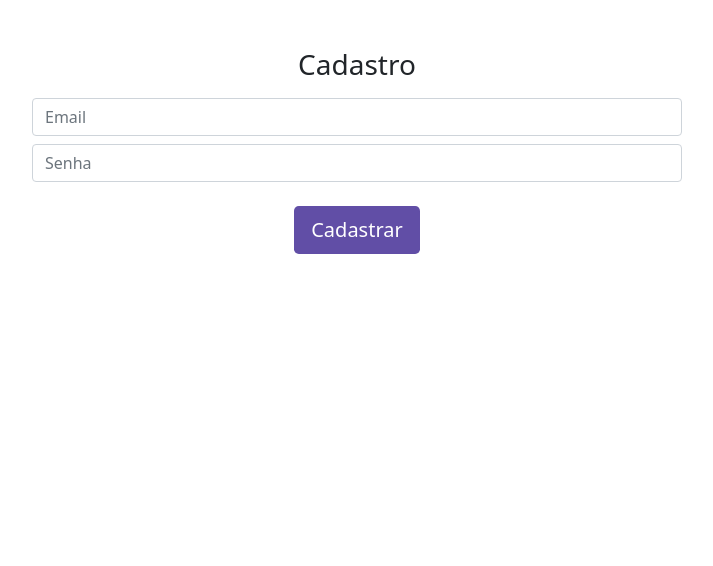
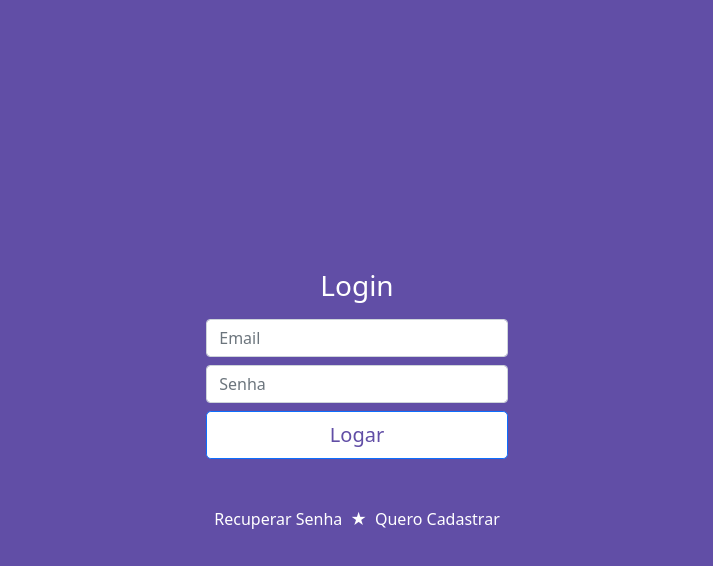
Before and after one commit to andreferreiraalves/eventos, a React (Create React App) app: page / in a window 1280 px wide. Shown: the top 566 px of the page, without its empty margins (283-996 px from the left). Built offline with nearby package versions, Linux system fonts and the light colour scheme.

Commit message:
routerlink

```diff
--- a/package.json
+++ b/package.json
@@ -9,6 +9,7 @@
     "firebase": "^8.2.0",
     "react": "^17.0.1",
     "react-dom": "^17.0.1",
+    "react-router-dom": "^5.2.0",
     "react-scripts": "4.0.1",
     "web-vitals": "^0.2.4"
   },
--- a/src/App.js
+++ b/src/App.js
@@ -1,7 +1,16 @@
+import React from 'react';
+import { BrowserRouter as Router, Route } from 'react-router-dom';
+
+/* Páginas */
+import Login from './view/login/'
+import NovoUsuario from './view/usuario-novo/'
 
 function App() {
   return (
-    <h1>teste</h1>
+    <Router>
+      <Route exact path='/' component={Login} />
+      <Route exact path='/novousuario' component={NovoUsuario} />
+    </Router>
   );
 }
 
--- a/src/index.js
+++ b/src/index.js
@@ -1,6 +1,6 @@
 import React from 'react';
 import ReactDOM from 'react-dom';
-import App from '../src/view/usuario-novo';
+import App from '../src/App';
 
 ReactDOM.render(
   <React.StrictMode>
--- a/src/view/login/index.js
+++ b/src/view/login/index.js
@@ -1,4 +1,5 @@
 import React, { useState } from 'react';
+import { Link } from 'react-router-dom';
 import './login.css';
 
 import firebase from '../../config/firebase';
@@ -31,7 +32,7 @@
 
                 <input onChange={(e) => setSenha(e.target.value)} type="password" id="inputPassword" className="form-control my-2" placeholder="Senha" />
 
-                <button onClick={logar} className="w-100 btn btn-lg btn-primary btn-block  btn-login" type="button">Logar</button>
+                <button onClick={logar} className="w-100 btn btn-lg btn-primary btn-block btn-login" type="button">Logar</button>
 
                 <div className="msg-login text-white text-center my-5">
                     {msgTipo === 'sucesso' && <span><strong>WOW!</strong> Vocês está conectado ! &#128526; </span>}
@@ -41,7 +42,7 @@
                 <div className="opcoes-login text-center mt-5">
                     <a href="#" className="mx-2">Recuperar Senha</a>
                     <span className="text-white">&#9733;</span>
-                    <a href="#" className="mx-2">Quero Cadastrar</a>
+                    <Link to="/novousuario" className="mx-2">Quero Cadastrar</Link>
                 </div>
             </form>
         </div>
--- a/src/view/usuario-novo/index.js
+++ b/src/view/usuario-novo/index.js
@@ -9,8 +9,11 @@
     const [senha, setSenha] = useState('')
     const [msgTipo, setMsgTipo] = useState('')
     const [msg, setMsg] = useState('')
+    const [carregando, setCarregando] = useState(0)
 
     function cadastrar() {
+        setCarregando(1)
+
         setMsgTipo(null)
 
         if (!email || !senha) {
@@ -21,9 +24,11 @@
 
         firebase.auth().createUserWithEmailAndPassword(email, senha)
             .then(resultado => {
+                setCarregando(0)
                 setMsgTipo('sucesso')
             })
             .catch(erro => {
+                setCarregando(0)
 
                 switch (erro.message) {
                     case 'Password should be at least 6 characters':
@@ -51,7 +56,10 @@
                 <input onChange={(e) => setEmail(e.target.value)} type="email" className="form-control my-2" placeholder="Email" />
                 <input onChange={(e) => setSenha(e.target.value)} type="password" className="form-control my-2" placeholder="Senha" />
 
-                <button onClick={cadastrar} type="button" className="btn btn-lg btn-block mt-3 btn-cadastro">Cadastrar</button>
+                {
+                    carregando ? <div class="spinner-border text-danger" role="status"><span class="visually-hidden">Loading...</span></div>
+                        : <button onClick={cadastrar} type="button" className="btn btn-lg btn-block mt-3 btn-cadastro">Cadastrar</button>
+                }
 
                 <div className="msg-login text-center my-5">
                     {msgTipo === 'sucesso' && <span><strong>WOW!</strong>Usuário cadastrado com sucesso ! &#128526; </span>}
--- a/src/view/usuario-novo/usuario-novo.css
+++ b/src/view/usuario-novo/usuario-novo.css
@@ -10,4 +10,5 @@
 .btn-cadastro:hover {
     background-color: #F21667;
     color: white;
+    transition: .3s ease-in;
 }
```
Also changed, not shown: 2 other files (tests, documents, lock files or other folders).
